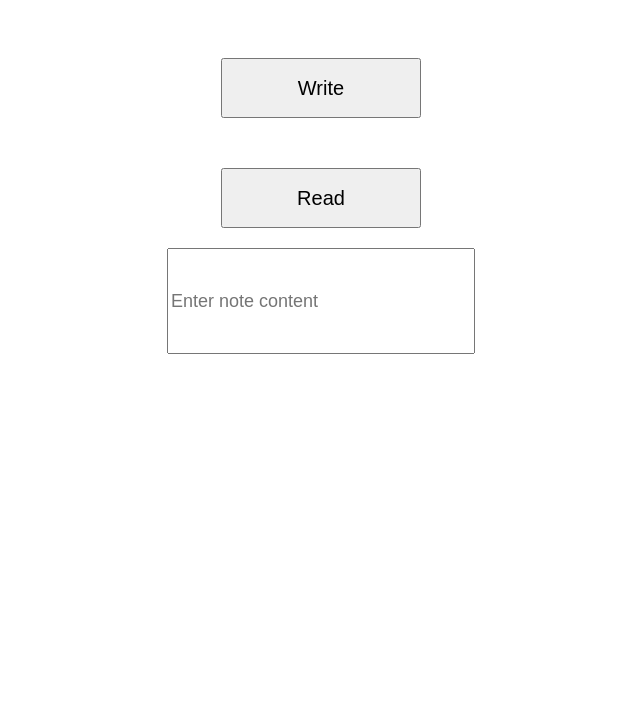
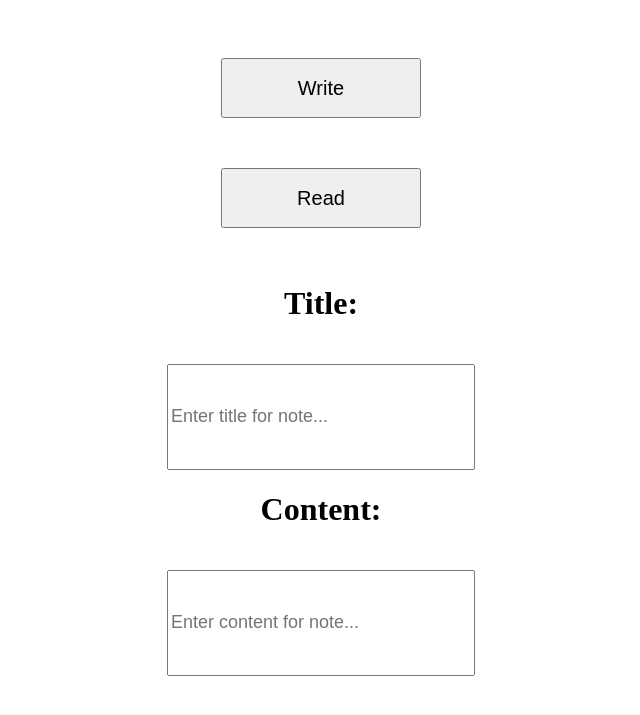
Before and after one commit to WahoozleStudios/wahoozlenotes, a plain HTML site: page docs/index.html in a window 1280 px wide. Shown: the whole page, without its empty margins (319-959 px from the left). Drawn offline with Linux system fonts and the light colour scheme.

Commit message:
added title entry and saving

```diff
--- a/docs/index.html
+++ b/docs/index.html
@@ -22,7 +22,8 @@
             margin-top: 50px;
         }
 
-        #textInput {
+        #textInput,
+        #titleInput {
             width: 300px;
             height: 100px;
             font-size: 18px;
@@ -33,8 +34,11 @@
 <body>
     <button id="writeButton">Write</button>
     <button id="readButton">Read</button>
-    <input type="text" id="textInput" placeholder="Enter note content">
-    <div id="output"></div>
+    <br><br><h1>Title:</h1>
+    <input type="text" id="titleInput" placeholder="Enter title for note...">
+    <h1>Content:</h1>
+    <input type="text" id="textInput" placeholder="Enter content for note...">
+    <br><br><div id="output"></div>
     <script type="module">
         // Import the functions you need from the SDKs you need
         import { initializeApp } from "https://www.gstatic.com/firebasejs/9.23.0/firebase-app.js";
@@ -78,8 +82,9 @@
         function writeFunc() {
             const docRef = doc(firestore, "notes", "note1");
             const textInput = document.getElementById("textInput");
+            const titleInput = document.getElementById("titleInput");
             const data = {
-                title: "My Note",
+                title: titleInput.value,
                 content: textInput.value
             };
             setDoc(docRef, data)
```
